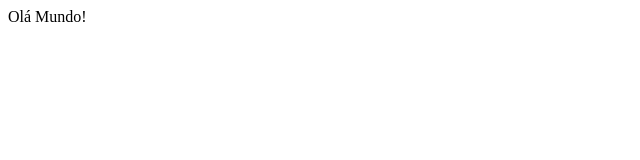
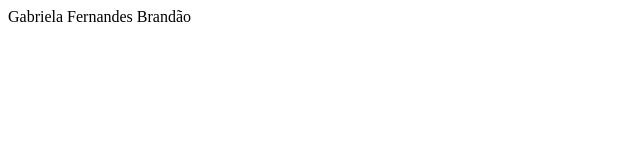
Before and after one commit to ufjf-dcc202/ufjf-dcc202-2026-1-a-atv05-gabrielafernandes27, a plain HTML site: page index.html in a window 1280 px wide. Shown: the whole page, without its empty margins (0-640 px from the left). Drawn offline with Linux system fonts and the light colour scheme.

Commit message:
altera nome

```diff
--- a/index.html
+++ b/index.html
@@ -6,6 +6,6 @@
     <title>Aula05</title>
 </head>
 <body>
-   Olá Mundo!
+   Gabriela Fernandes Brandão
 </body>
 </html>
```
